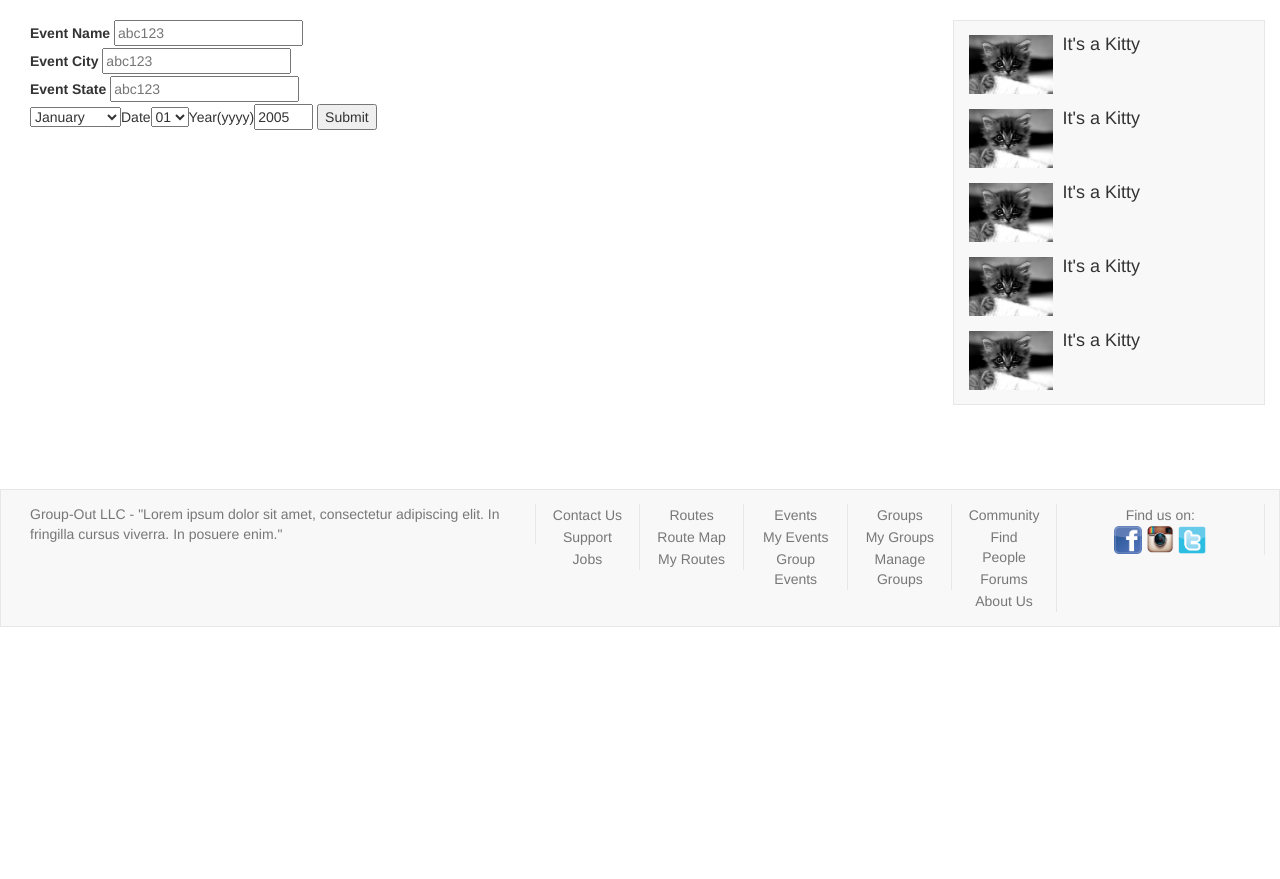
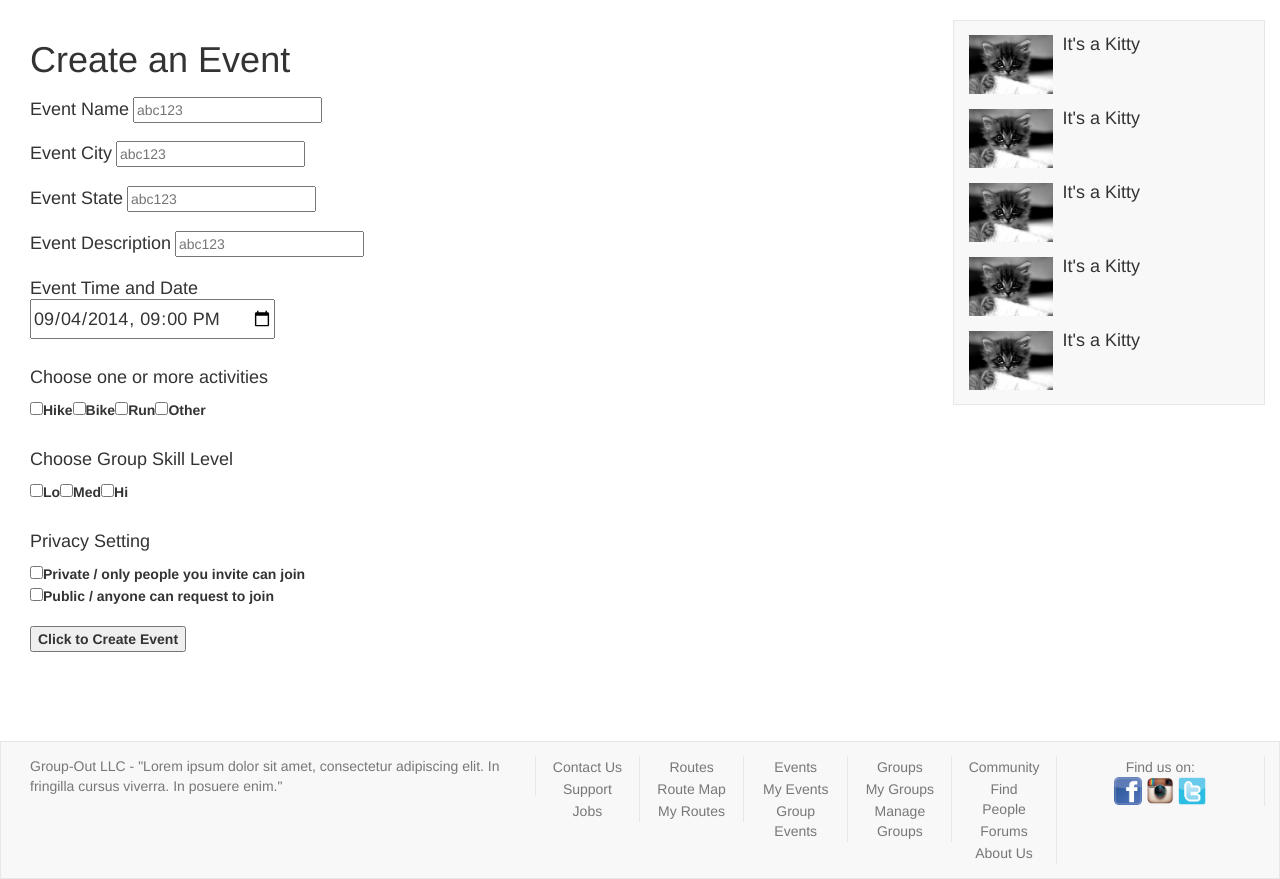
Before and after one commit to JakeCortez/group-out, a PHP site: page /event-create.php in a window 1280 px wide. Shown: the part 52-931 px from the top of the page. Before the commit the page ends 679 px from the top, so only its background shows below. Run offline with PHP 8.4, Linux system fonts and the light colour scheme; data that the repository does not hold is empty; some libraries are stand-ins or nearby versions.

Commit message:
updated event-create.php content

```diff
--- a/pages/event-create.php
+++ b/pages/event-create.php
@@ -7,92 +7,35 @@
     <?php require_once('../php/nav.html');?>
     <div class = "container-fluid">
       <article class = "col-lg-9">
-
+        <h1>Create an Event</h1>
         <form id="eventName" method="post" action="">
-          <label for="eventName">Event Name</label>
-          <input type="text" id="eventName" name="eventName" placeholder="abc123"/><br />
-          <label for="eventCity">Event City</label>
-          <input type="text" id="eventCity" name="eventCity" placeholder="abc123"/><br />
-          <label type="eventState">Event State</label>
-          <input type="text" id="eventDescription" name="eventDescription" placeholder="abc123" /> <br />
-
+            <label for="eventName"><h4>Event Name</h4></label>
+            <input type="text" id="eventName" name="eventName" placeholder="abc123"/><br />
+            <label for="eventCity"><h4>Event City</h4></label>
+            <input type="text" id="eventCity" name="eventCity" placeholder="abc123"/><br />
+            <label for="eventState"><h4>Event State</h4></label>
+            <input type="text" id="eventState" name="eventState" placeholder="abc123"/><br />
+            <label for="eventDescription"><h4>Event Description</h4></label>
+            <input type="text" max="300" id="eventDescription" name="eventDescription" placeholder="abc123" /> <br />
+            <label for="date"><h4>Event Time and Date</h4<label><br />
+            <input type="datetime-local" value="2014-09-04T21:00" id="datetime-local" name="datetime-local"><br /><br/>
+            <form action="">
+            <h4>Choose one or more activities</h4>
+            <input name="activity" type="checkbox" value="hike">Hike<input type="checkbox" value="bike">Bike<input type="checkbox" value="run">Run<input type="checkbox" value="other">Other<br /><br />
+            <h4>Choose Group Skill Level</h4>
+            <input name="skillLevel"  type="checkbox" value="low">Lo<input type="checkbox" value="medium">Med<input type="checkbox" value="hi">Hi<br /><br />
+            <h4>Privacy Setting</h4>
+            <input name="privacy" type="checkbox" value="private">Private / only people you invite can join<br /><input type="checkbox" value="public">Public / anyone can request to join<br />
         </form>
-<?Php
-        $todo=$_POST['todo'];
-        if(isset($todo) and $todo=="submit"){
-        $month=$_POST['month'];
-        $dt=$_POST['dt'];
-        $year=$_POST['year'];
-        $date_value="$month/$dt/$year";
-        echo "mm/dd/yyyy format :$date_value<br>";
-        $date_value="$year-$month-$dt";
-        echo "YYYY-mm-dd format :$date_value<br>";
-        }
-
-?>
-      <form method=post name=f1 action=''><input type=hidden name=todo value=submit>
-      <table border="0" cellspacing="0" >
-      <tr><td  align=left  >
-      <select name=month value=''>Select Month</option>
-      <option value='01'>January</option>
-      <option value='02'>February</option>
-      <option value='03'>March</option>
-      <option value='04'>April</option>
-      <option value='05'>May</option>
-      <option value='06'>June</option>
-      <option value='07'>July</option>
-      <option value='08'>August</option>
-      <option value='09'>September</option>
-      <option value='10'>October</option>
-      <option value='11'>November</option>
-      <option value='12'>December</option>
-      </select>
-
-      </td><td  align=left  >
-      Date<select name=dt >
-      <option value='01'>01</option>
+            <br />
 
 
-        <option value='02'>02</option>
-        <option value='03'>03</option>
-        <option value='04'>04</option>
-        <option value='05'>05</option>
-        <option value='06'>06</option>
-        <option value='07'>07</option>
-        <option value='08'>08</option>
-        <option value='09'>09</option>
-        <option value='10'>10</option>
-        <option value='11'>11</option>
-        <option value='12'>12</option>
-        <option value='13'>13</option>
-        <option value='14'>14</option>
-        <option value='15'>15</option>
-        <option value='16'>16</option>
-        <option value='17'>17</option>
-        <option value='18'>18</option>
-        <option value='19'>19</option>
-        <option value='20'>20</option>
-        <option value='21'>21</option>
-        <option value='22'>22</option>
-        <option value='23'>23</option>
-        <option value='24'>24</option>
-        <option value='25'>25</option>
-        <option value='26'>26</option>
-        <option value='27'>27</option>
-        <option value='28'>28</option>
-        <option value='29'>29</option>
-        <option value='30'>30</option>
-        <option value='31'>31</option>
-        </select>
 
 
-</td><td  align=left  >
-Year(yyyy)<input type=text name=year size=4 value=2005>
-<input type=submit value=Submit>
-</table>
 
 
-</form>
+
+          <button type="submit">Click to Create Event</button>
       </article>
 
       <aside class = "col-lg-3">
```
